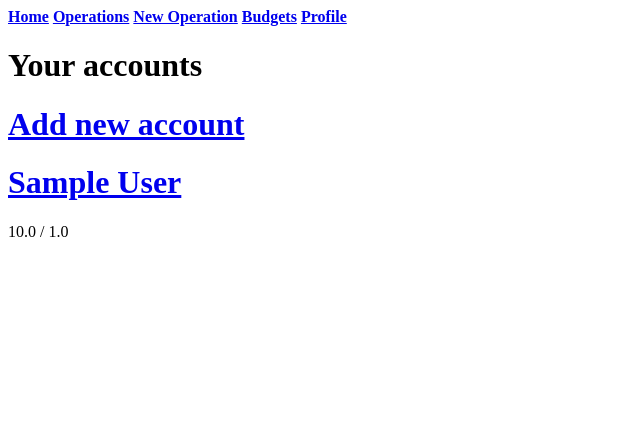
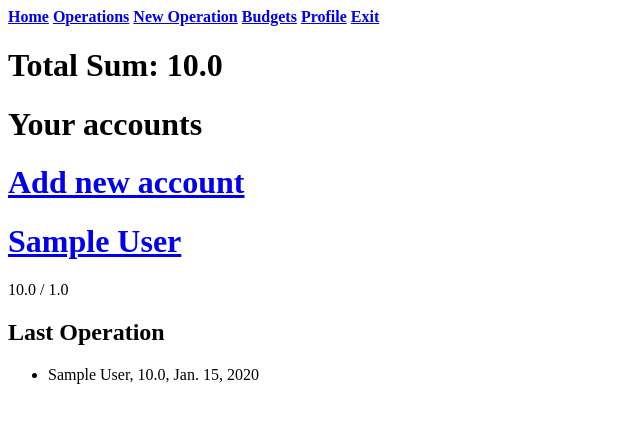
Before and after one commit to pozor22/Finance_Application, a Django app: page / in a window 1280 px wide. Shown: the top 423 px of the page, without its empty margins (0-640 px from the left). Run offline with Django 4.2, Linux system fonts and the light colour scheme; a user stored in the database is signed in; tables that the repository leaves empty hold one stand-in row (values such as "Sample post").

Commit message:
version 3.0.1

```diff
--- a/finance_app/account/models.py
+++ b/finance_app/account/models.py
@@ -13,7 +13,7 @@ class Type(models.Model):
 
 class Category(models.Model):
     name = models.CharField(max_length=30)
-    # if TypeTransaction == True is a -, if TypeTransaction == True is a +
+    # if TypeTransaction == True is a -, if TypeTransaction == False is a +
     TypeTransaction = models.BooleanField(default=True)
 
     def __str__(self):
@@ -33,24 +33,28 @@ class Account(models.Model):
 
 class Operation(models.Model):
     price = models.FloatField(validators=[MinValueValidator(0)])
-    date = models.DateTimeField()
+    date = models.DateField()
     notes = models.CharField(max_length=100, null=True, blank=True)
     account = models.ForeignKey(Account, related_name='account', on_delete=models.PROTECT)
     category = models.ForeignKey(Category, on_delete=models.PROTECT)
 
     def save(self, *args, **kwargs):
-        account = Account.objects.get(id=self.account.id)
-        account.quantity_money = account.quantity_money + self.price
+        if self.category.TypeTransaction == False:
+            account = Account.objects.get(id=self.account.id)
+            account.quantity_money = account.quantity_money + self.price
+        else:
+            account = Account.objects.get(id=self.account.id)
+            account.quantity_money = account.quantity_money - self.price
         account.save()
-        # if self.price >= 0:
-        #     self.type_transaction = TypeTransaction.objects.get(id=1)
-        # else:
-        #     self.type_transaction = TypeTransaction.objects.get(id=2)
         return super().save(*args, **kwargs)
 
     def delete(self, using=None, keep_parents=False):
-        account = Account.objects.get(id=self.account.id)
-        account.quantity_money = account.quantity_money - self.price
+        if self.category.TypeTransaction == False:
+            account = Account.objects.get(id=self.account.id)
+            account.quantity_money = account.quantity_money - self.price
+        else:
+            account = Account.objects.get(id=self.account.id)
+            account.quantity_money = account.quantity_money + self.price
         account.save()
         if self.pk is None:
             raise ValueError(
--- a/finance_app/account/templates/account/Account.html
+++ b/finance_app/account/templates/account/Account.html
@@ -16,7 +16,7 @@
     <form action="{% url 'Accounts:account' account.id %}" method="post">
     {% csrf_token %}
       <div>
-        {{ form }}
+        {{ form.as_p }}
         <input type="submit" value="Add">
       </div>
     </form>
--- a/finance_app/account/templates/account/AllAccount.html
+++ b/finance_app/account/templates/account/AllAccount.html
@@ -1,6 +1,9 @@
 {% extends 'account/base.html' %}
 
 {% block content %}
+  <div>
+    <h1>Total Sum: {{ all_money.quantity_money__sum }}</h1>
+  </div>
   <div>
     <h1>Your accounts</h1>
     <a href="{% url 'Accounts:CreateAccount' %}"><h1>Add new account</h1></a>
@@ -17,4 +20,12 @@
       </div>
     {% endfor %}
   </div>
+  <div>
+    <h2>Last Operation</h2>
+    <ul>
+      {% for operation in last_operation %}
+        <li>{{ operation.category }}, {{ operation.price }}, {{ operation.date }}</li>
+      {% endfor %}
+    </ul>
+  </div>
 {% endblock %}
--- a/finance_app/account/templates/account/base.html
+++ b/finance_app/account/templates/account/base.html
@@ -13,6 +13,7 @@
         <h4 style="display: inline;" align="right"><a href="{% url 'users:registration' %}">New Operation</a></h4>
         <h4 style="display: inline;" align="right"><a href="{% url 'users:registration' %}">Budgets</a></h4>
         <h4 style="display: inline;" align="right"><a href="{% url 'users:registration' %}">Profile</a></h4>
+        <h4 style="display: inline;" align="right"><a href="{% url 'users:exit' %}">Exit</a></h4>
     </div>
     <div>
         {% block content %} {% endblock %}
--- a/finance_app/account/views.py
+++ b/finance_app/account/views.py
@@ -1,3 +1,5 @@
+from django.db.models import Sum
+from django.http import HttpResponseNotFound
 from django.shortcuts import render, reverse, HttpResponseRedirect
 from django.views import View
 from django.views.generic import ListView, CreateView
@@ -10,6 +12,12 @@ class AllAccountView(ListView):
     model = Account
     template_name = 'account/AllAccount.html'
     context_object_name = 'accounts'
+
+    def get_context_data(self, *, object_list=None, **kwargs):
+        context = super().get_context_data(**kwargs)
+        context['all_money'] = Account.objects.filter(user=self.request.user).aggregate(Sum('quantity_money'))
+        context['last_operation'] = Operation.objects.filter(account__user=self.request.user).order_by('-id')[:3]
+        return context
 
     def get_queryset(self):
         queryset = super(AllAccountView, self).get_queryset()
--- a/finance_app/users/urls.py
+++ b/finance_app/users/urls.py
@@ -6,4 +6,5 @@ app_name = 'users'
 urlpatterns = [
     path('registration/', RegistrationUserView.as_view(), name='registration'),
     path('login/', LoginUserView.as_view(), name='login'),
+    path('exit/', logout, name='exit'),
 ]
--- a/finance_app/users/views.py
+++ b/finance_app/users/views.py
@@ -1,6 +1,7 @@
 from django.http import HttpResponseRedirect
 from django.shortcuts import render
 from django.contrib.auth.models import User
+from django.urls import reverse
 from django.views import View
 from .forms import UserForm, LoginUserForm
 from django.contrib import auth
@@ -37,3 +38,8 @@ class LoginUserView(View):
             form = LoginUserForm()
         context = {"form": form}
         return render(request, 'users/login.html', context=context)
+
+
+def logout(request):
+    auth.logout(request)
+    return HttpResponseRedirect(reverse('Accounts:accounts'))
```
Also changed, not shown: finance_app/account/forms.py (+7 -1 lines), finance_app/account/migrations/0006_alter_operation_date.py (added).
